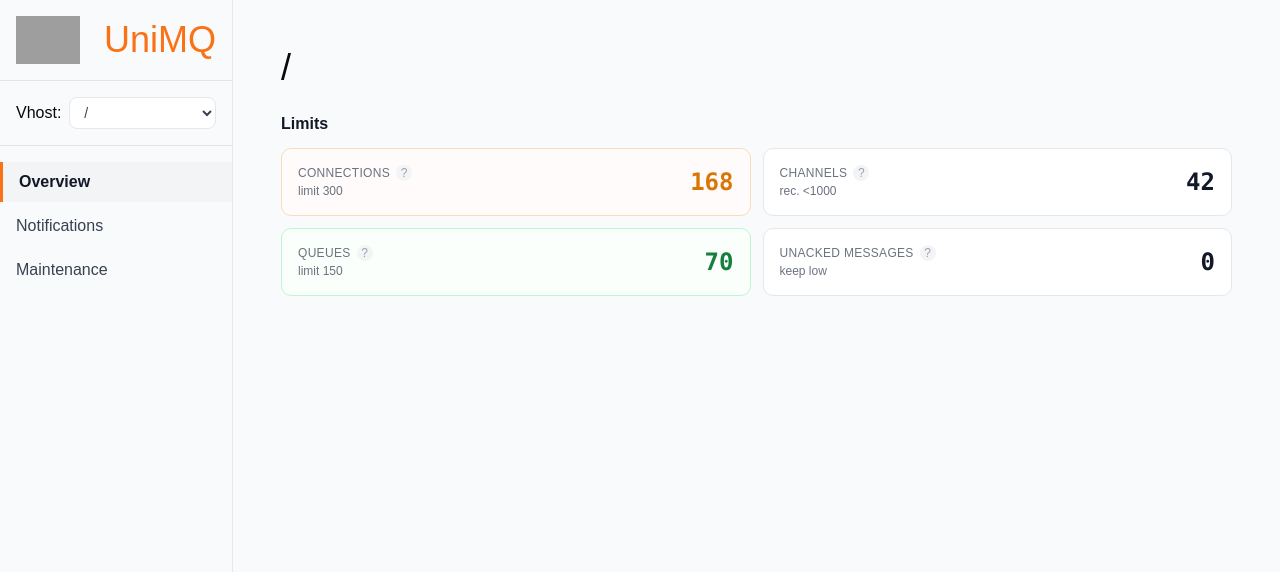
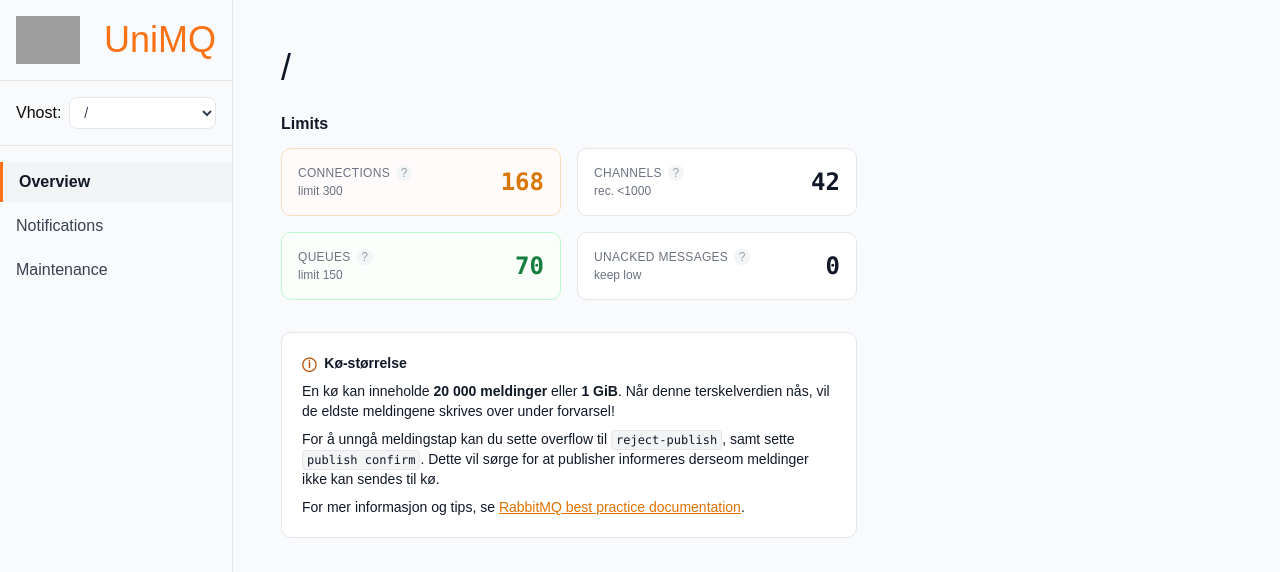
Before and after one commit to NorskHelsenett/unimq-dashboard, a React (Vite) app in the folder web-src/: page / in a window 1280 px wide. Shown: the top 572 px of the page. Built offline with nearby package versions, Linux system fonts and the light colour scheme; grey boxes are pictures that could not be loaded.

Commit message:
refactor: make visual changes

```diff
--- a/web-src/src/components/overview/LimitsCard.tsx
+++ b/web-src/src/components/overview/LimitsCard.tsx
@@ -71,11 +71,11 @@
 
 export function LimitsCard({ connections, channels, queues, unacked, maxConnections, maxQueues }: LimitsCardProps) {
   return (
-    <div>
+    <div className='min-w-sm w-xl'>
       <h2 className="text-base font-semibold text-text-primary mb-3">
         Limits
       </h2>
-      <div className="grid grid-cols-2 gap-3">
+      <div className="grid grid-cols-1 lg:grid-cols-2 gap-4">
         <MetricTile
           label="Connections"
           tooltip="Max connections per vhost is 300. Once reached, new connections are rejected until the count drops below the limit."
--- /dev/null
+++ b/web-src/src/components/overview/QueueSizeInfoCard.tsx
@@ -0,0 +1,34 @@
+export function QueueSizeInfoCard() {
+  return (
+    <div className="flex-1 bg-surface-card border  border-border-card rounded-lg p-5 min-w-sm max-w-xl 2xl:max-w-fit">
+      <h3 className="flex items-center gap-2 text-sm font-semibold mb-2">
+        <span className="text-amber-700">&#9432;</span>Kø-størrelse
+      </h3>
+      <div className="text-sm space-y-2">
+        <p>
+          En kø kan inneholde <strong>20 000 meldinger</strong> eller <strong>1 GiB</strong>. Når denne terskelverdien nås, vil de eldste meldingene skrives over under forvarsel!
+        </p>
+        <p>
+          For å unngå meldingstap kan du sette overflow til{' '}
+          <code className="bg-gray-100 border border-gray-200 px-1 py-0.5 rounded text-xs font-mono whitespace-nowrap">
+            reject-publish
+          </code>
+          , samt sette{' '}
+          <code className="bg-gray-100 border border-gray-200 px-1 py-0.5 rounded text-xs font-mono whitespace-nowrap">
+            publish confirm
+          </code>
+          . Dette vil sørge for at publisher informeres derseom meldinger ikke kan sendes til kø.
+        </p>
+        <p>
+          For mer informasjon og tips, se{' '}
+          <a
+            href="https://docs.nhn.no/k8s/brukerdokumentasjon/rabbitmq/best-practice2.html"
+            target="_blank"
+            rel="noreferrer"
+            className="text-amber-600 underline hover:text-amber-800"
+          >RabbitMQ best practice documentation</a>.
+        </p>
+      </div>
+    </div>
+  )
+}
--- a/web-src/src/pages/index.tsx
+++ b/web-src/src/pages/index.tsx
@@ -4,6 +4,7 @@
 import { getPageData } from '@/lib/pageData'
 import { Layout } from '@/components/layout/Layout'
 import { LimitsCard } from '@/components/overview/LimitsCard'
+import { QueueSizeInfoCard } from '@/components/overview/QueueSizeInfoCard'
 
 interface Metrics {
   connections: number
@@ -32,9 +33,11 @@
 const MainPage = () => {
   const selected = data.Selected
   const metrics = data.Metrics
+
   return (
-    <>
+    <div className='text-text-primary'>
       <h1 className='text-4xl mb-6'>{selected}</h1>
+      <div className='flex gap-8 items-end flex-wrap'>
         {metrics ? (
           <LimitsCard
             connections={metrics.connections}
@@ -47,7 +50,9 @@
         ) : (
           <p className="text-sm text-text-muted">No metrics available.</p>
         )}
-    </>
+        <QueueSizeInfoCard />
+      </div>
+    </div>
   )
 }
 
```
Lines whose indentation alone changed are shown as unchanged.
